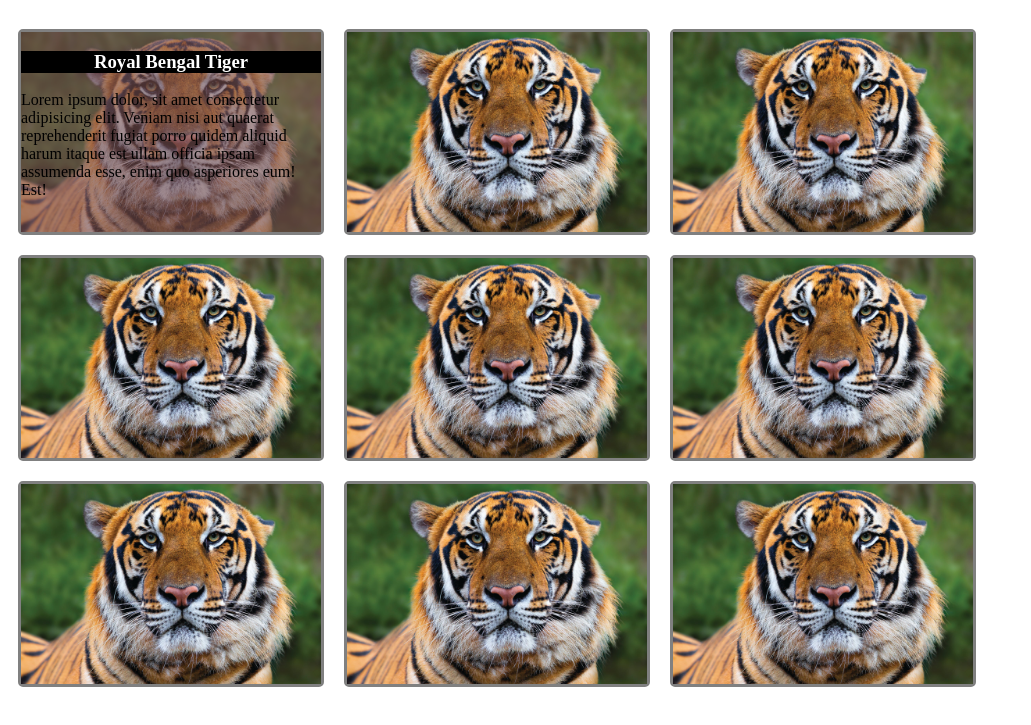
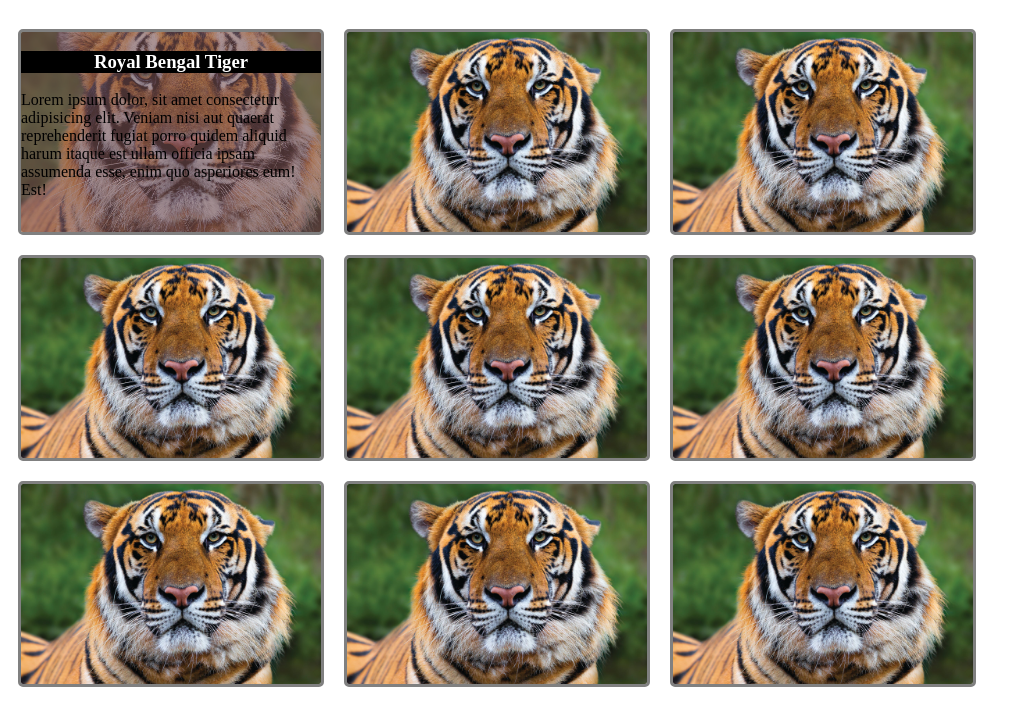
Before and after one commit to webzahidul/css-practice, a plain HTML site: page frame.html in a window 1280 px wide. In both pictures the pointer is over the picture 171 px from the left and 192 px from the top of the page. Shown: the part 61-786 px from the top of the page, without its empty margins (0-1031 px from the left). Drawn offline with Linux system fonts and the light colour scheme.

Commit message:
photo-album-transition-done

```diff
--- a/frame.html
+++ b/frame.html
@@ -17,6 +17,7 @@
          border-radius: 5px;
          position: relative;
          margin:10px;
+         overflow: hidden;
          }
          .photo-frame img{
              width:100%;
@@ -36,6 +37,10 @@
              color:white;
              text-align:center;
              background-color: black;
+         }
+         .photo-frame:hover .photo img {
+             transform:scale(1.3);
+             transition: transform 2s;
          }
 
     </style>
```
